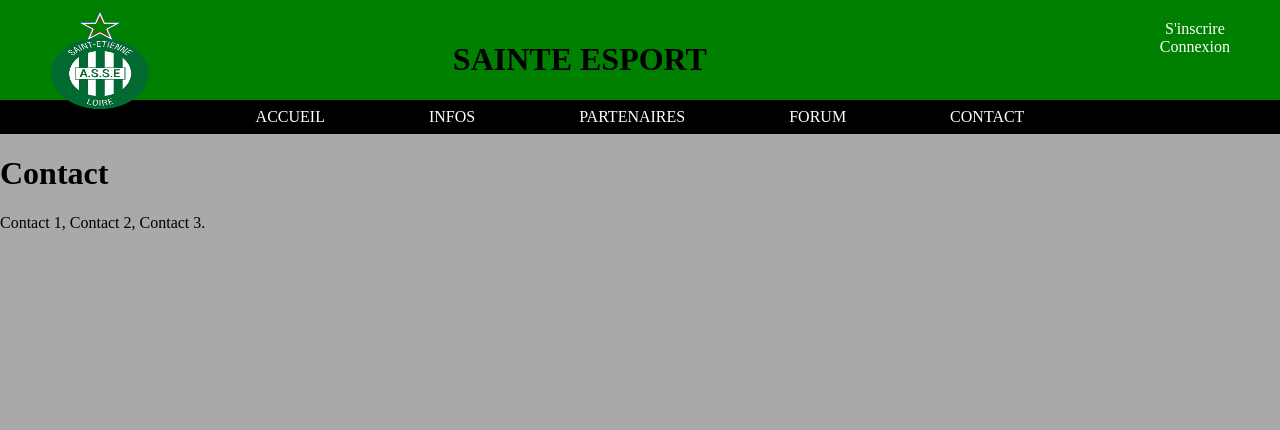
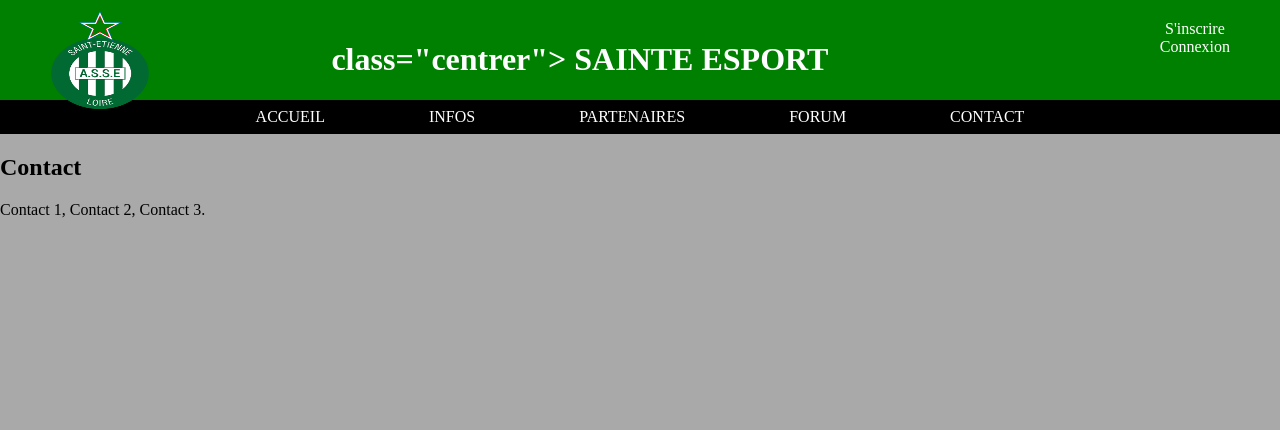
Before and after one commit to ZNG-Rocketeer/Saint-Esport, a PHP site: page /Contact/ in a window 1280 px wide. Shown: the top 430 px of the page. Run offline with PHP 8.4, Linux system fonts and the light colour scheme.

Commit message:
C'est vraiment tout pour ce soir.

```diff
--- a/Contact/index.php
+++ b/Contact/index.php
@@ -10,7 +10,7 @@
 <body>
   <!-- HEADER -->
   <?php include("../Include/entete.php"); ?>
-  <h1 > Contact </h1>
+  <h2 > Contact </h2>
   <p>
     Contact 1, Contact 2, Contact 3.
   </p>
--- a/Include/entete.php
+++ b/Include/entete.php
@@ -17,10 +17,7 @@
     ';
   }
   ?>
-
-  <h1 class="centrer"> SAINTE ESPORT </h1>
-
-
+  <h1> class="centrer"> SAINTE ESPORT </h1>
   <!-- BAR DE NAVIGATION  -->
   <nav class="nav-padding margin-top centrer">
     <a class="bar-espace" title="Accueil" href="../index.php">ACCUEIL</a>
--- a/Include/entete_infos.php
+++ b/Include/entete_infos.php
@@ -18,7 +18,6 @@
   }
   ?>
 <h1 class="centrer"> SAINTE ESPORT </h1>
-
 <!-- BAR DE NAVIGATION  -->
 <nav class="nav-padding margin-top centrer">
   <a class="bar-espace" title="Accueil" href="../index.php">ACCUEIL</a>
--- a/Infos/horaire.php
+++ b/Infos/horaire.php
@@ -11,7 +11,7 @@
 <br/>
 
 <article>
-  <h1 > Horaire </h1>
+  <h2> Horaire </h2>
   <p> La lan se déroulera au Palais des Spectables de Saint-Etienne situé
     au 31 Boulevard Jules Janin, 42100 Saint-Étienne.
   <br/>
--- a/Infos/index.php
+++ b/Infos/index.php
@@ -10,7 +10,7 @@
 <body>
   <!-- HEADER -->
   <?php include("../Include/entete_infos.php"); ?>
-  <h1 > LAN Party </h1>
+  <h2> LAN Party </h2>
   <p> Venez à l’une des plus grandes LAN Party français où l’ambiance
     et les gens que vous rencontrerez vous ferons passer des moments exceptionnels.<br/>
     Cette année, la Sainté Esport accueillera plus de 5000 participants!<br/>
--- a/Infos/inscription.php
+++ b/Infos/inscription.php
@@ -13,7 +13,7 @@
   <br/>
   <?php include '../pdo_init.php'; ?>
   <article>
-    <h1 > Inscription </h1>
+    <h2> Inscription </h2>
     <p> La lan se déroulera au Palais des Spectables de Saint-Etienne situé
       au 31 Boulevard Jules Janin, 42100 Saint-Étienne.
       <br/>
--- a/Infos/materiel.php
+++ b/Infos/materiel.php
@@ -11,7 +11,7 @@
   <br/>
 
   <article>
-    <h1 > Materiel </h1>
+    <h2> Materiel </h2>
     <p>
       Voici la liste de matériel à apporter pour la LAN-Party. Tout oubli de matériel est éliminatoire.
       <br/>
--- a/Infos/tournoi.php
+++ b/Infos/tournoi.php
@@ -10,7 +10,7 @@
   <?php include("../Include/entete_infos.php"); ?>
 <br/>
 <article>
-  <h1 > Tournoi </h1>
+  <h2> Tournoi </h2>
     <p> La Sainté Esport accueillera principalement du League of Legends;<br/>
       Mais d'autres petits tournois seront aussi au rendez-vous telle que:<br/>
       <ul>
--- a/Partenaires/index.php
+++ b/Partenaires/index.php
@@ -10,7 +10,7 @@
 <body>
   <!-- HEADER -->
   <?php include("../Include/entete.php"); ?>
-  <h1 > Partenaires </h1>
+  <h2> Partenaires </h2>
   <p>
     Voici les différents partenaires de la lyon esport !
   </p>
--- a/master.css
+++ b/master.css
@@ -12,6 +12,9 @@
 section{
 }
 
+h1{
+	text-align: center;
+}
 /***** LISTE DES SUJETS *****/
 table{
 	margin: auto;
```
